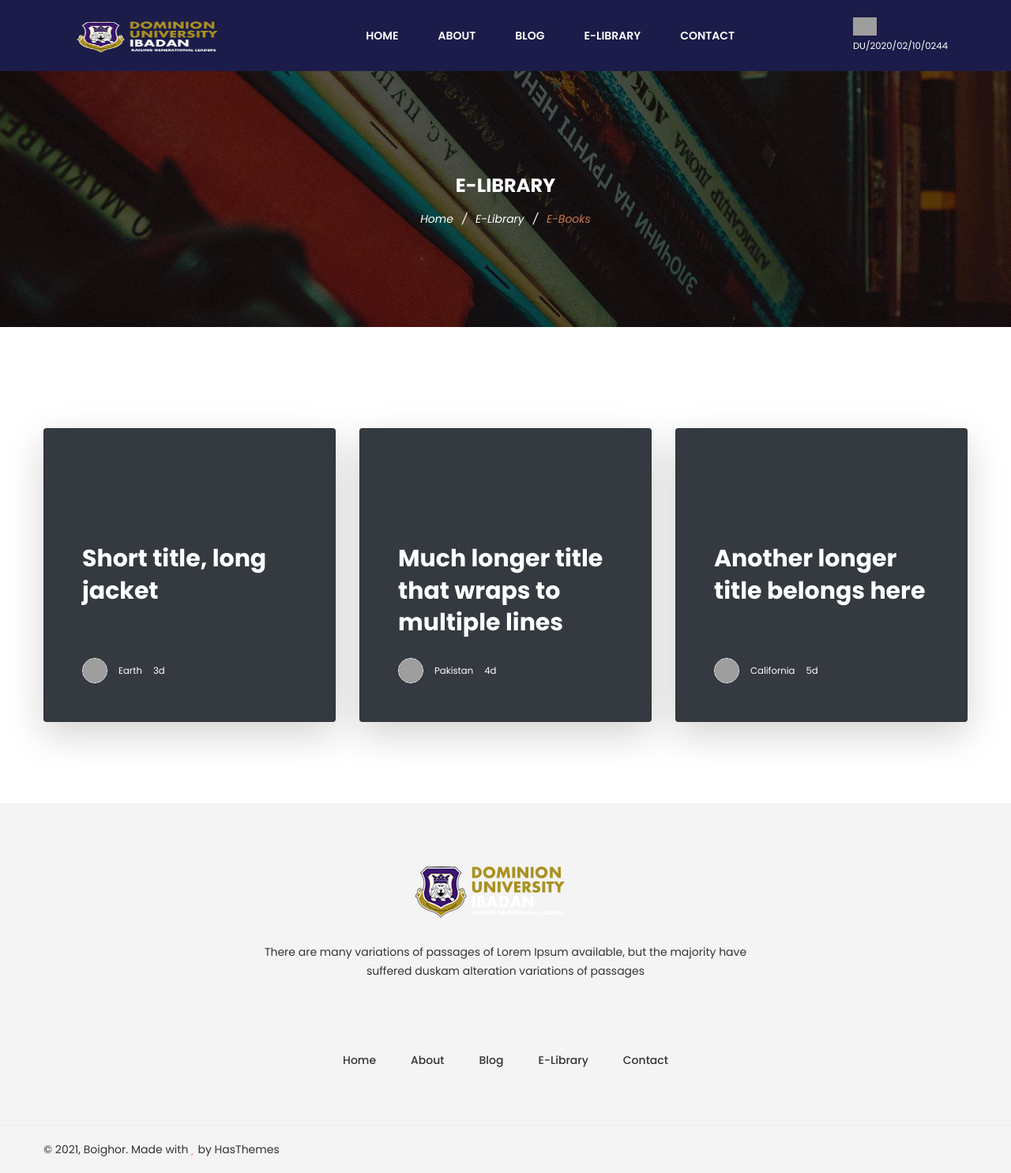
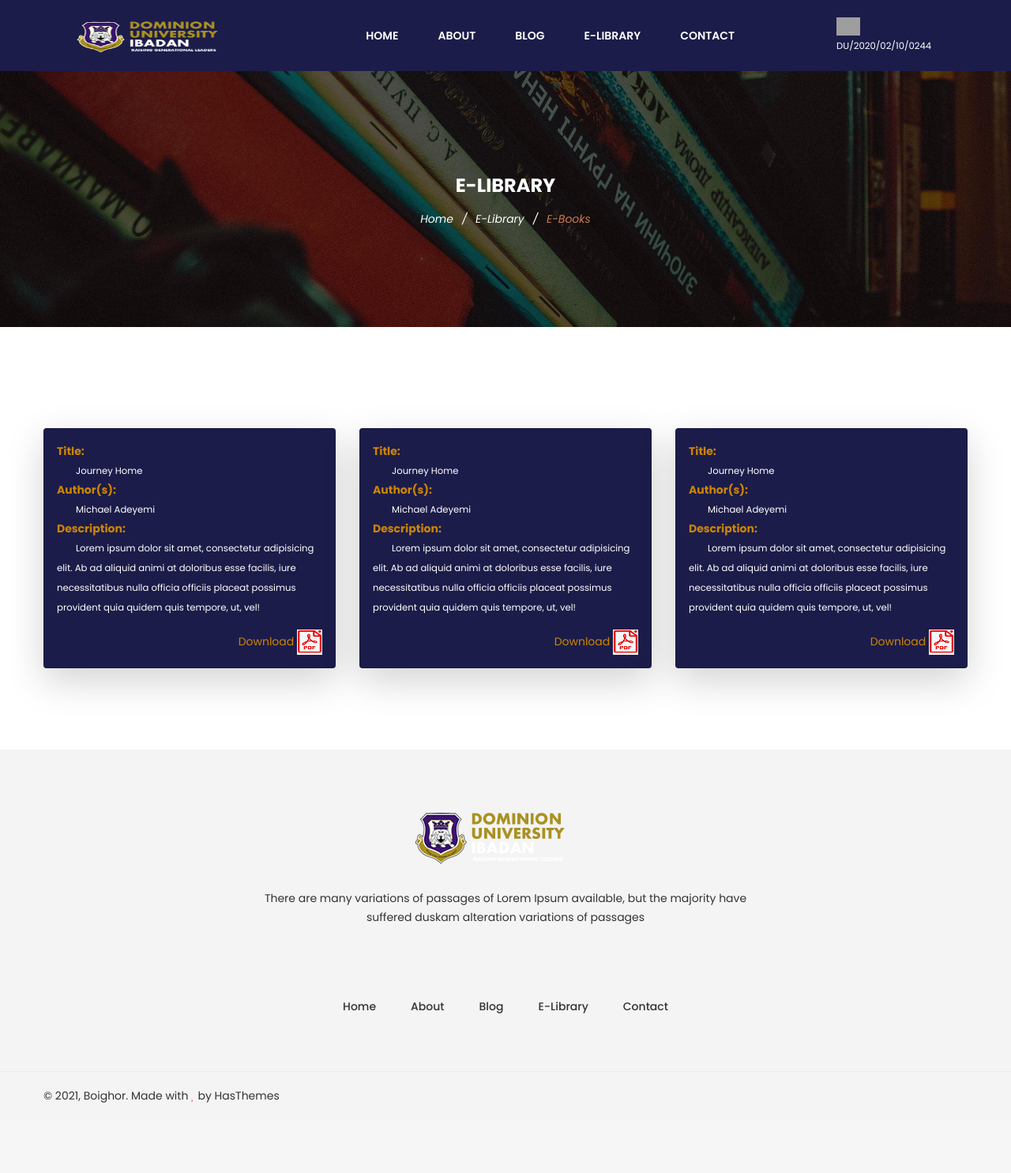
Before and after one commit to Lucasdeekay/LibRead, a Django app: template Library/templates/library/offline_resources.html in a window 1280 px wide. Shown: the whole page at 79% size. After the commit the page ends 1396 px from the top, so only its background shows below. Run offline with Django 3.2, Linux system fonts and the light colour scheme; the template is opened without the code that fills it, so the values that code supplies are empty; some libraries are stand-ins or nearby versions; some web fonts are replaced; grey boxes are pictures that could not be loaded.

Commit message:
Added offline_resources.html,base.html,pdf-img.png and COMPTIA-roadmap.pdf

```diff
--- a/Library/templates/library/offline_resources.html
+++ b/Library/templates/library/offline_resources.html
@@ -35,7 +35,7 @@
                     <nav class="breadcrumb-content">
                         <a class="breadcrumb_item" href="{% url 'Library:home' %}">Home</a>
                         <span class="brd-separator">/</span>
-                        <a class="breadcrumb_item" href="{% url 'Library:home' %}">E-library</a>
+                        <a class="breadcrumb_item" href="{% url 'Library:repository' %}">E-library</a>
                         <span class="brd-separator">/</span>
                         <span class="breadcrumb_item active">E-books</span>
                     </nav>
@@ -50,26 +50,26 @@
     <div class="container">
         <div class="row row-cols-1 row-cols-lg-3 align-items-stretch g-4 py-5">
             <div class="col">
-                <div class="card card-cover h-100 overflow-hidden text-white bg-dark rounded-5 shadow-lg"
+                <div class="card card-cover h-80 overflow-hidden text-white rounded-5 shadow-lg"
                      style="background-color: #1C1C4A;">
-                    <div class="d-flex flex-column h-100 p-5 pb-3 text-white text-shadow-1">
-                        <h2 class="pt-5 mt-5 mb-4 display-6 lh-1 fw-bold">Short title, long jacket</h2>
-                        <ul class="d-flex list-unstyled mt-auto">
-                            <li class="me-auto">
-                                <img src="https://github.com/twbs.png" alt="Bootstrap" width="32" height="32"
-                                     class="rounded-circle border border-white">
+                    <div class="d-flex flex-column h-100 p-3 pb-3 text-white text-shadow-1">
+                        <ul class="list-unstyled mt-auto">
+                            <li>
+                                <b class="fw-bold" style="color:#CC8500">Title:</b><br>
+                                <small class="pt-1 mt-1 mb-4 lh-1 fw-bold mx-4"> Journey Home</small>
                             </li>
-                            <li class="d-flex align-items-center me-3">
-                                <svg class="bi me-2" width="1em" height="1em">
-                                    <use xlink:href="#geo-fill"></use>
-                                </svg>
-                                <small>Earth</small>
+                            <li>
+                                <b class="fw-bold" style="color:#CC8500">Author(s):</b><br>
+                                <small class="pt-1 mt-1 mb-4 lh-1 fw-bold mx-4"> Michael Adeyemi</small>
                             </li>
-                            <li class="d-flex align-items-center">
-                                <svg class="bi me-2" width="1em" height="1em">
-                                    <use xlink:href="#calendar3"></use>
-                                </svg>
-                                <small>3d</small>
+                            <li>
+                                <b class="fw-bold" style="color:#CC8500">Description:</b><br>
+                                <small class="pt-1 mt-1 mb-4 lh-1 fw-bold mx-4">
+                                    Lorem ipsum dolor sit amet, consectetur adipisicing elit. Ab ad aliquid animi at doloribus esse facilis, iure necessitatibus nulla officia officiis placeat possimus provident quia quidem quis tempore, ut, vel!
+                                </small>
+                            </li>
+                            <li class="mt-3 d-flex justify-content-end">
+                                <a href="{% static 'books/COMPTIA-Roadmap.pdf' %}" style="color:#CC8500" download>Download <img src="{% static 'images/pdf-img.png' %}" alt="PDF download" width="32" height="32"></a>
                             </li>
                         </ul>
                     </div>
@@ -77,27 +77,26 @@
             </div>
 
             <div class="col">
-                <div class="card card-cover h-100 overflow-hidden text-white bg-dark rounded-5 shadow-lg"
+                <div class="card card-cover h-80 overflow-hidden text-white rounded-5 shadow-lg"
                      style="background-color: #1C1C4A;">
-                    <div class="d-flex flex-column h-100 p-5 pb-3 text-white text-shadow-1">
-                        <h2 class="pt-5 mt-5 mb-4 display-6 lh-1 fw-bold">Much longer title that wraps to multiple
-                            lines</h2>
-                        <ul class="d-flex list-unstyled mt-auto">
-                            <li class="me-auto">
-                                <img src="https://github.com/twbs.png" alt="Bootstrap" width="32" height="32"
-                                     class="rounded-circle border border-white">
+                    <div class="d-flex flex-column h-100 p-3 pb-3 text-white text-shadow-1">
+                        <ul class="list-unstyled mt-auto">
+                            <li>
+                                <b class="fw-bold" style="color:#CC8500">Title:</b><br>
+                                <small class="pt-1 mt-1 mb-4 lh-1 fw-bold mx-4"> Journey Home</small>
                             </li>
-                            <li class="d-flex align-items-center me-3">
-                                <svg class="bi me-2" width="1em" height="1em">
-                                    <use xlink:href="#geo-fill"></use>
-                                </svg>
-                                <small>Pakistan</small>
+                            <li>
+                                <b class="fw-bold" style="color:#CC8500">Author(s):</b><br>
+                                <small class="pt-1 mt-1 mb-4 lh-1 fw-bold mx-4"> Michael Adeyemi</small>
                             </li>
-                            <li class="d-flex align-items-center">
-                                <svg class="bi me-2" width="1em" height="1em">
-                                    <use xlink:href="#calendar3"></use>
-                                </svg>
-                                <small>4d</small>
+                            <li>
+                                <b class="fw-bold" style="color:#CC8500">Description:</b><br>
+                                <small class="pt-1 mt-1 mb-4 lh-1 fw-bold mx-4">
+                                    Lorem ipsum dolor sit amet, consectetur adipisicing elit. Ab ad aliquid animi at doloribus esse facilis, iure necessitatibus nulla officia officiis placeat possimus provident quia quidem quis tempore, ut, vel!
+                                </small>
+                            </li>
+                            <li class="mt-3 d-flex justify-content-end">
+                                <a href="{% static 'books/COMPTIA-Roadmap.pdf' %}" style="color:#CC8500" download>Download <img src="{% static 'images/pdf-img.png' %}" alt="PDF download" width="32" height="32"></a>
                             </li>
                         </ul>
                     </div>
@@ -105,26 +104,26 @@
             </div>
 
             <div class="col">
-                <div class="card card-cover h-100 overflow-hidden text-white bg-dark rounded-5 shadow-lg"
+                <div class="card card-cover h-80 overflow-hidden text-white rounded-5 shadow-lg"
                      style="background-color: #1C1C4A;">
-                    <div class="d-flex flex-column h-100 p-5 pb-3 text-shadow-1">
-                        <h2 class="pt-5 mt-5 mb-4 display-6 lh-1 fw-bold">Another longer title belongs here</h2>
-                        <ul class="d-flex list-unstyled mt-auto">
-                            <li class="me-auto">
-                                <img src="https://github.com/twbs.png" alt="Bootstrap" width="32" height="32"
-                                     class="rounded-circle border border-white">
+                    <div class="d-flex flex-column h-100 p-3 pb-3 text-white text-shadow-1">
+                        <ul class="list-unstyled mt-auto">
+                            <li>
+                                <b class="fw-bold" style="color:#CC8500">Title:</b><br>
+                                <small class="pt-1 mt-1 mb-4 lh-1 fw-bold mx-4"> Journey Home</small>
                             </li>
-                            <li class="d-flex align-items-center me-3">
-                                <svg class="bi me-2" width="1em" height="1em">
-                                    <use xlink:href="#geo-fill"></use>
-                                </svg>
-                                <small>California</small>
+                            <li>
+                                <b class="fw-bold" style="color:#CC8500">Author(s):</b><br>
+                                <small class="pt-1 mt-1 mb-4 lh-1 fw-bold mx-4"> Michael Adeyemi</small>
                             </li>
-                            <li class="d-flex align-items-center">
-                                <svg class="bi me-2" width="1em" height="1em">
-                                    <use xlink:href="#calendar3"></use>
-                                </svg>
-                                <small>5d</small>
+                            <li>
+                                <b class="fw-bold" style="color:#CC8500">Description:</b><br>
+                                <small class="pt-1 mt-1 mb-4 lh-1 fw-bold mx-4">
+                                    Lorem ipsum dolor sit amet, consectetur adipisicing elit. Ab ad aliquid animi at doloribus esse facilis, iure necessitatibus nulla officia officiis placeat possimus provident quia quidem quis tempore, ut, vel!
+                                </small>
+                            </li>
+                            <li class="mt-3 d-flex justify-content-end">
+                                <a href="{% static 'books/COMPTIA-Roadmap.pdf' %}" style="color:#CC8500" download>Download <img src="{% static 'images/pdf-img.png' %}" alt="PDF download" width="32" height="32"></a>
                             </li>
                         </ul>
                     </div>
--- a/templates/base.html
+++ b/templates/base.html
@@ -85,9 +85,9 @@
                     </nav>
                 </div>
                 <div class="col-md-6 col-sm-6 col-6 col-lg-2">
-                    <ul class="header__sidebar__right d-flex justify-content-end align-items-center">
+                    <ul class="header__sidebar__right d-flex justify-content-center align-items-center">
                         <li class="">
-                            <a class="setting__active" href="#"><img class="ml-6"
+                            <a class="setting__active" href="#"><img class="mx-6"
                                                                      src="https://img.icons8.com/office/50/000000/person-neutral-skin-type-4.png"
                                                                      width="30px"/>
                                 {% block user %}
```
Also changed, not shown: Library/static/images/pdf-img.png (added), 1 other file.
